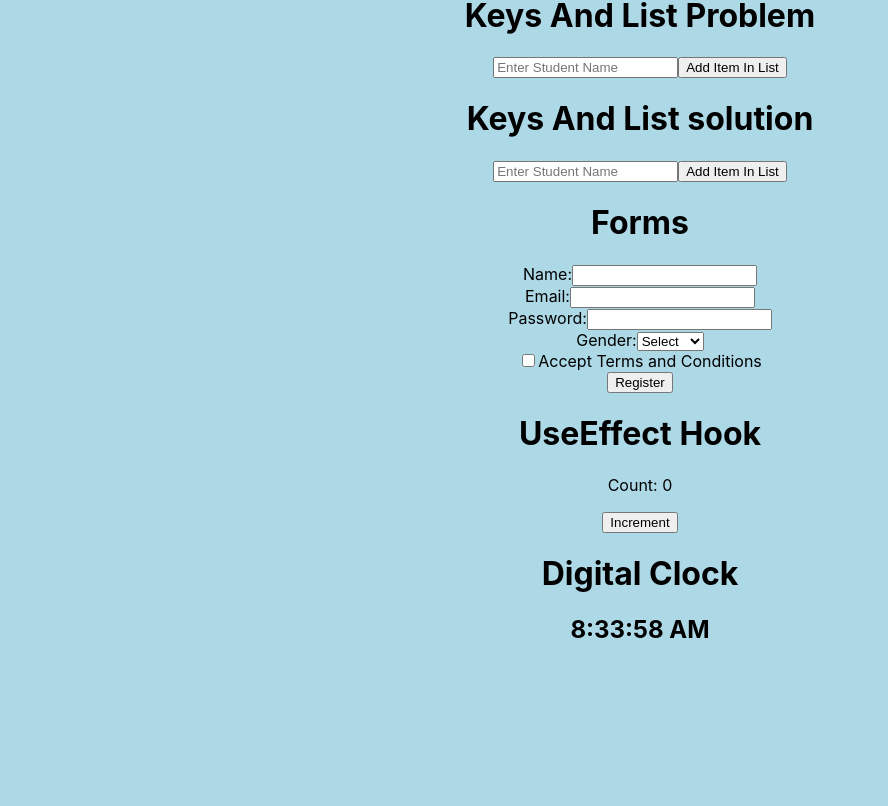
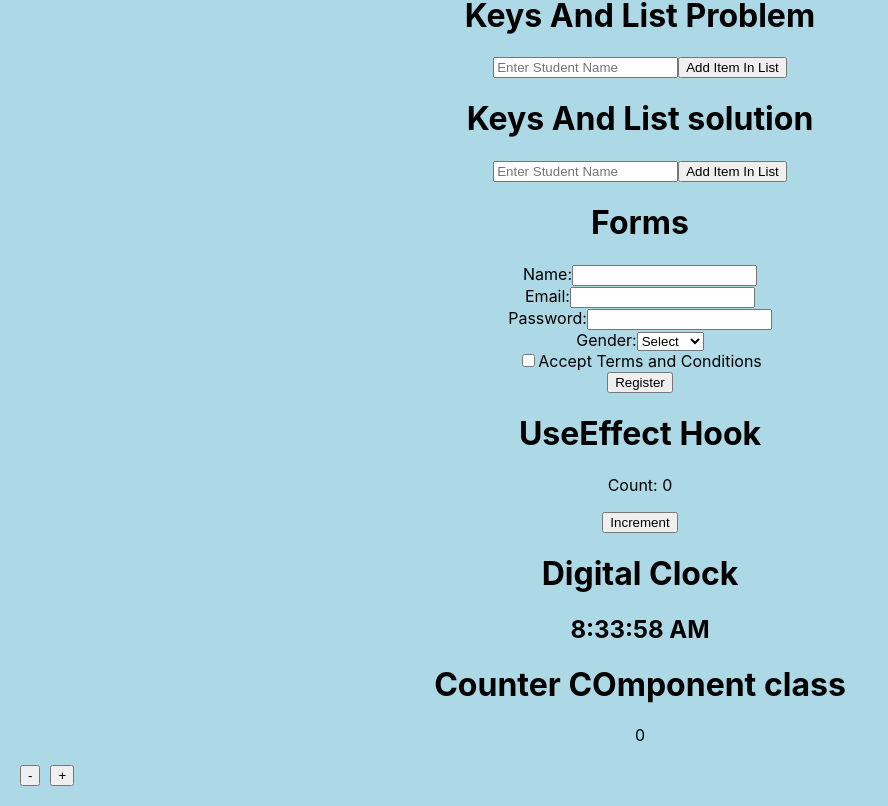
Before and after one commit to Abhishekbtech/ReactNotes, a React (Create React App) app: page / in a window 1280 px wide. Shown: the part 2332-3138 px from the top of the page, without its empty margins (0-888 px from the left). Before the commit the page ends 2995 px from the top, so only its background shows below. Built offline with nearby package versions, Linux system fonts and the light colour scheme.

Commit message:
add class counter app

```diff
--- a/src/App.js
+++ b/src/App.js
@@ -16,6 +16,7 @@ import KeysAndListSouction from './Component/3.KeysAndList/KeysAndListSouction';
 import Forms from './Component/4.Forms/Forms';
 import HookUseEffect from './Component/5.HookUseEffect/HookUseEffect';
 import DigitalClock from './Component/6.DigitalClock/DigitalClock';
+import CounterClassComponent from './Component/7.ClassComponent/2.Counter/Count';
 
 function App() {
   return (
@@ -47,6 +48,7 @@ function App() {
 
 
       <DigitalClock/>
+      <CounterClassComponent/>
     </div>
   );
 }
```
